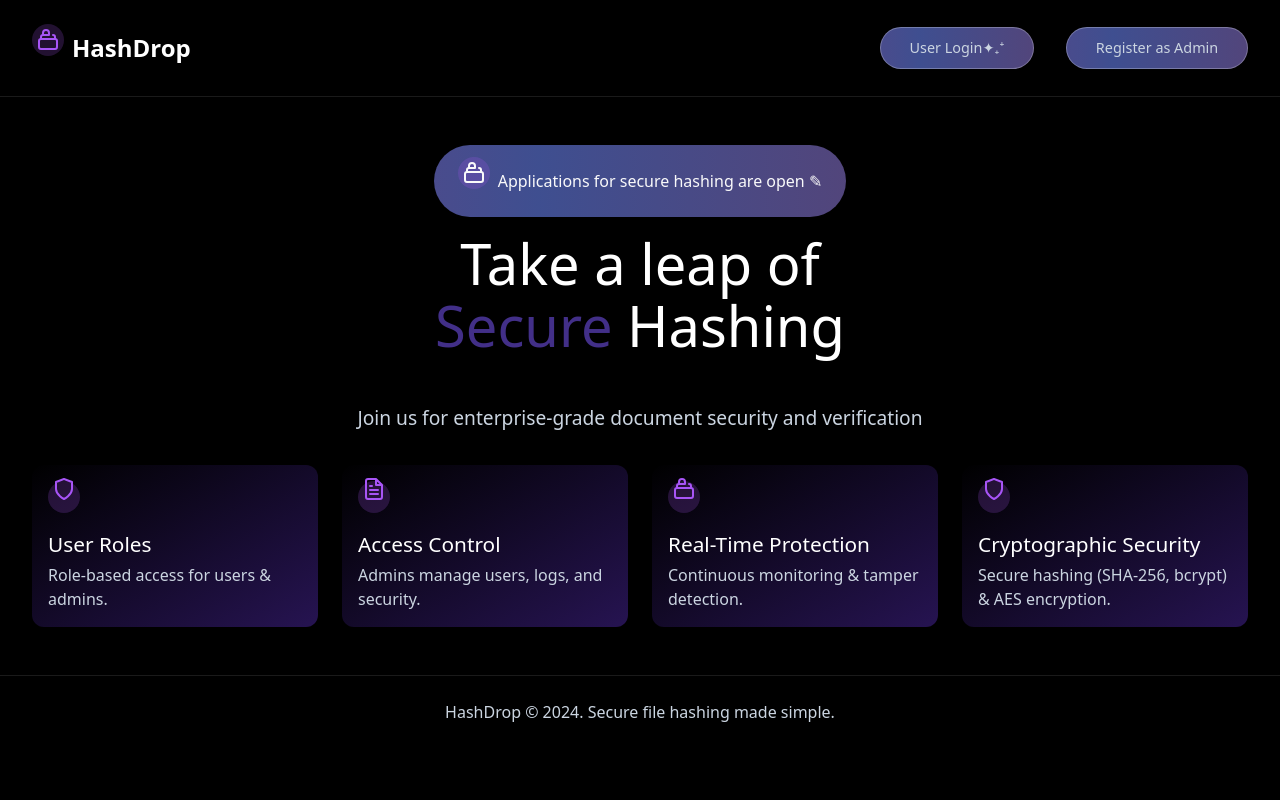
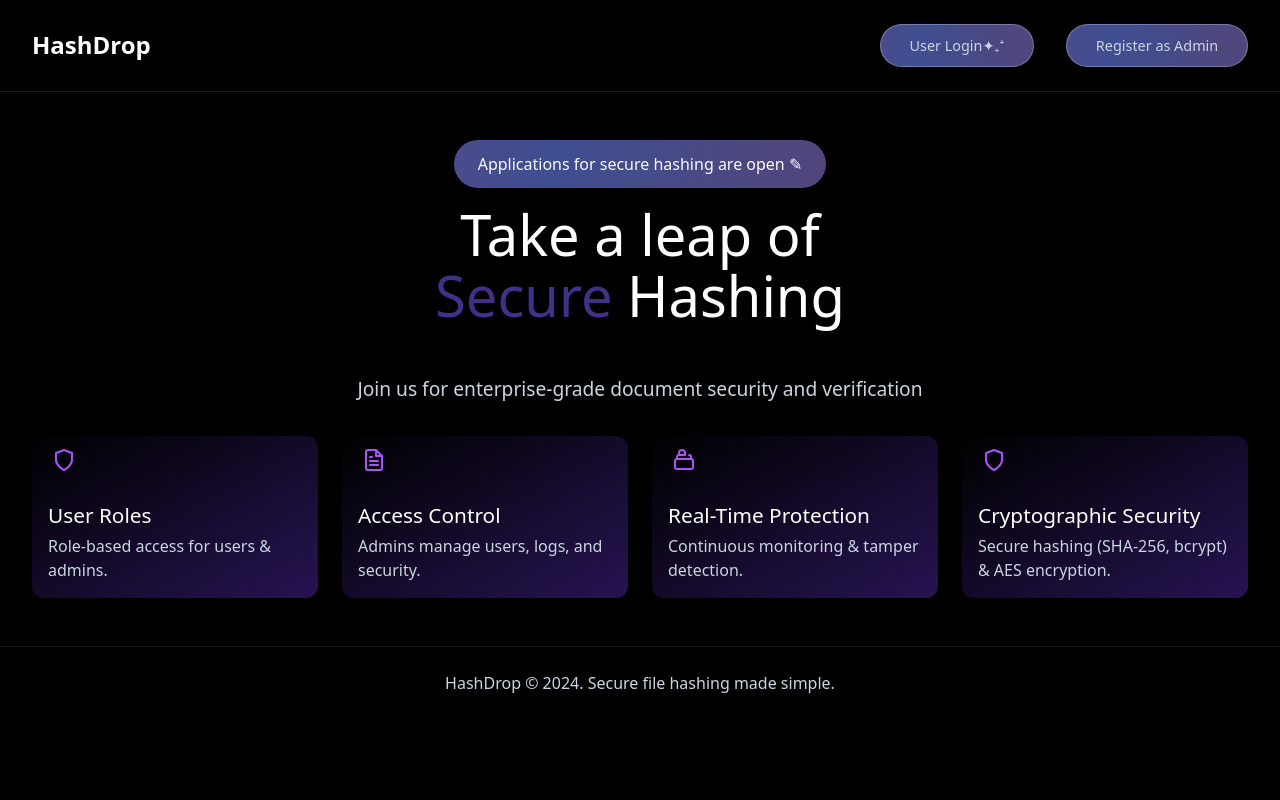
Before and after one commit to shalakapoojari/HashDrop, a Flask app: page / in a window 1280 px wide. Run offline with Flask 3, Linux system fonts and the light colour scheme; some libraries are stand-ins or nearby versions.

Commit message:
fixed icons in home

```diff
--- a/app/templates/home.html
+++ b/app/templates/home.html
@@ -325,8 +325,7 @@
             display: inline-block;
             width: 2rem;
             height: 2rem;
-            background-color: rgba(168, 85, 247, 0.2);
-            border-radius: 50%;
+
             display: flex;
             align-items: center;
             justify-content: center;
@@ -365,7 +364,7 @@
         <nav class="navbar">
             <div class="navbar-content">
                 <div class="logo">
-                    <i class="icon-lock"></i>
+
                     <span>HashDrop</span>
                 </div>
                 <div class="nav-links">
@@ -378,7 +377,7 @@
         <main>
             <div class="hero">
                 <div class="hero-badge">
-                    <i class="icon-lock"></i>
+
                     <span>Applications for secure hashing are open ✎</span>
                 </div>
                 <h1>
```
